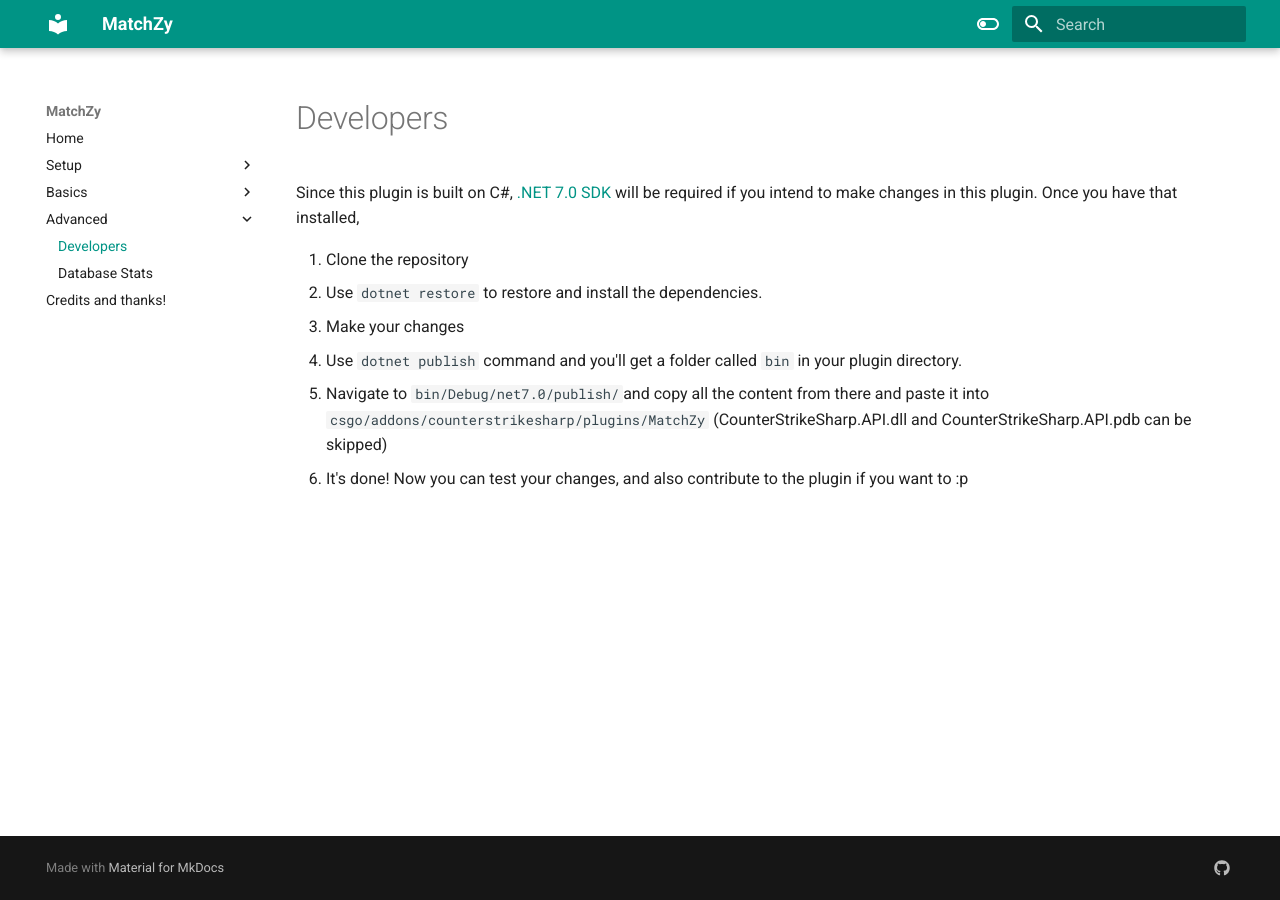
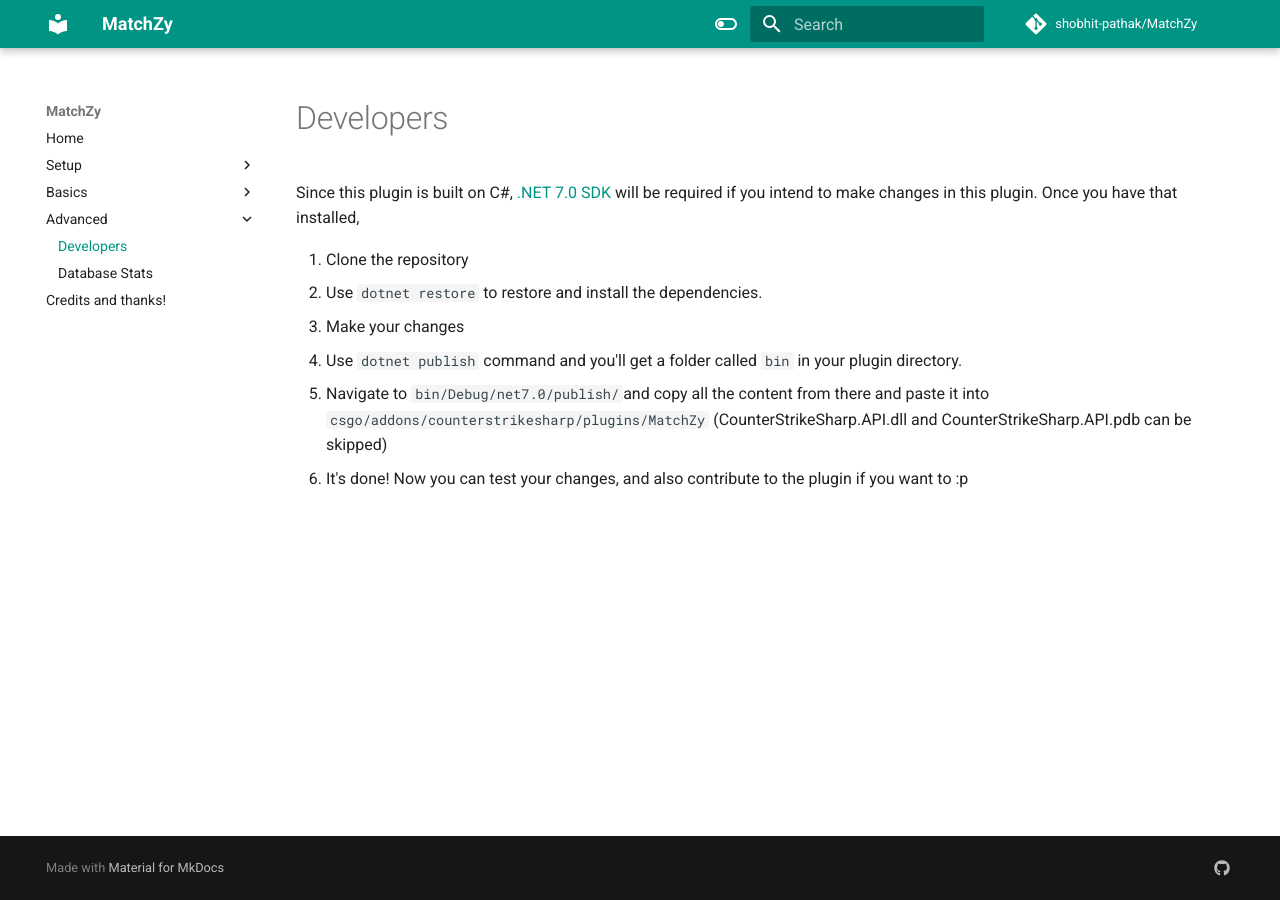
Before and after one commit to shobhit-pathak/MatchZy, an MkDocs documentation site: the page built from documentation/docs/developers.md, in a window 1280 px wide. Built offline with MkDocs 1.6.1 and Material for MkDocs 9.7.7, drawn with Linux system fonts in a browser that asks for light colours; comment, search, counter and statistics services are not loaded.

Commit message:
v0.6.0-alpha | docs update

```diff
--- a/documentation/mkdocs.yml
+++ b/documentation/mkdocs.yml
@@ -1,4 +1,7 @@
 site_name: MatchZy
+site_url: https://shobhit-pathak.github.io/MatchZy/
+repo_url: https://github.com/shobhit-pathak/MatchZy
+repo_name: shobhit-pathak/MatchZy
 theme:
   name: material
   features:
```
